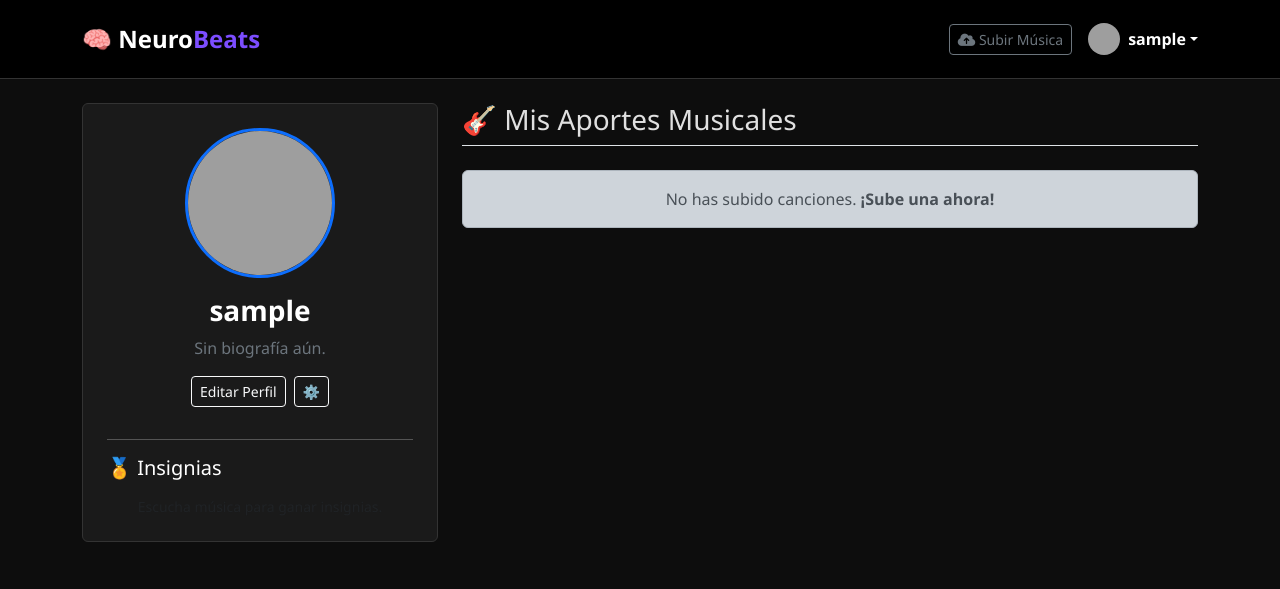
After one commit to TobbenTT/NeuroBeats, a Django app: page /profile/ in a window 1280 px wide. The commit adds this page. Shown: the top 589 px of the page. Run offline with Django 5.2, Linux system fonts and the light colour scheme; the visitor is signed in with stand-in values (Sample User, id 1); data that the repository does not hold is empty; grey boxes are pictures that could not be loaded.

Commit message:
Mejoras de Front

```diff
--- a/config/urls.py
+++ b/config/urls.py
@@ -19,14 +19,16 @@ from django.urls import path
 from django.conf import settings
 from django.conf.urls.static import static
 
-# Importamos la vista que acabamos de crear
-from music.views import home
+# Importamos vistas de Musica y Usuarios
+from music.views import home, upload_song
+from users.views import profile   # <--- AGREGADO
 
 urlpatterns = [
     path('admin/', admin.site.urls),
-    path('', home, name='home'),  # <--- Ruta vacía = Página de inicio
+    path('', home, name='home'),
+    path('upload/', upload_song, name='upload'),
+    path('profile/', profile, name='profile'), # <--- RUTA NUEVA
 ]
 
-# Configuración para servir imágenes y audio en modo desarrollo (Crucial)
 if settings.DEBUG:
     urlpatterns += static(settings.MEDIA_URL, document_root=settings.MEDIA_ROOT)
--- /dev/null
+++ b/templates/base.html
@@ -0,0 +1,60 @@
+<!DOCTYPE html>
+<html lang="es">
+<head>
+    <meta charset="UTF-8">
+    <meta name="viewport" content="width=device-width, initial-scale=1.0">
+    <title>NeuroBeats</title>
+    <link href="https://cdn.jsdelivr.net/npm/bootstrap@5.3.0/dist/css/bootstrap.min.css" rel="stylesheet">
+    <link rel="stylesheet" href="https://cdnjs.cloudflare.com/ajax/libs/font-awesome/6.0.0/css/all.min.css">
+
+    <style>
+        body { background-color: #0d0d0d; color: #e0e0e0; font-family: 'Segoe UI', sans-serif; }
+        .navbar { background-color: #000000; border-bottom: 1px solid #333; }
+        .btn-neuro { background-color: #7c4dff; color: white; border: none; }
+        .btn-neuro:hover { background-color: #651fff; color: white; }
+        .card { background-color: #1a1a1a; border: 1px solid #333; color: white; }
+        a { text-decoration: none; }
+    </style>
+</head>
+<body>
+
+<nav class="navbar navbar-expand-lg navbar-dark py-3">
+    <div class="container">
+        <a class="navbar-brand fw-bold fs-4" href="{% url 'home' %}">
+            🧠 <span class="text-white">Neuro</span><span style="color: #7c4dff;">Beats</span>
+        </a>
+
+        <div class="collapse navbar-collapse justify-content-end">
+            <div class="navbar-nav align-items-center gap-3">
+                {% if user.is_authenticated %}
+                    <a href="{% url 'upload' %}" class="btn btn-sm btn-outline-secondary">
+                        <i class="fas fa-cloud-upload-alt"></i> Subir Música
+                    </a>
+
+                    <div class="dropdown">
+                        <a href="#" class="d-flex align-items-center text-white dropdown-toggle" data-bs-toggle="dropdown">
+                            <img src="{{ user.profile.avatar.url }}" class="rounded-circle me-2" width="32" height="32" style="object-fit: cover;">
+                            <strong>{{ user.username }}</strong>
+                        </a>
+                        <ul class="dropdown-menu dropdown-menu-dark shadow">
+                            <li><a class="dropdown-item" href="{% url 'profile' %}">👤 Mi Perfil</a></li>
+                            <li><hr class="dropdown-divider"></li>
+                            <li><a class="dropdown-item text-danger" href="/admin/logout/">🚪 Cerrar Sesión</a></li>
+                        </ul>
+                    </div>
+                {% else %}
+                    <a href="/admin/login/" class="btn btn-neuro px-4">Iniciar Sesión</a>
+                {% endif %}
+            </div>
+        </div>
+    </div>
+</nav>
+
+<div class="container py-4">
+    {% block content %}
+    {% endblock %}
+</div>
+
+<script src="https://cdn.jsdelivr.net/npm/bootstrap@5.3.0/dist/js/bootstrap.bundle.min.js"></script>
+</body>
+</html>
--- /dev/null
+++ b/templates/profile.html
@@ -0,0 +1,59 @@
+{% extends 'base.html' %}
+
+{% block content %}
+<div class="row">
+    <div class="col-md-4 mb-4">
+        <div class="card text-center p-4">
+            <div class="mb-3">
+                <img src="{{ user.profile.avatar.url }}" class="rounded-circle border border-3 border-primary" width="150" height="150" style="object-fit: cover;">
+            </div>
+            <h3 class="fw-bold">{{ user.username }}</h3>
+            <p class="text-secondary">{{ user.profile.bio|default:"Sin biografía aún." }}</p>
+
+            <div class="d-flex justify-content-center gap-2 mb-3">
+                <button class="btn btn-sm btn-outline-light">Editar Perfil</button>
+                <button class="btn btn-sm btn-outline-light">⚙️</button>
+            </div>
+
+            <hr>
+
+            <h5 class="text-start mb-3">🏅 Insignias</h5>
+            <div class="d-flex flex-wrap gap-2 justify-content-center">
+                {% for badge in user.profile.badges.all %}
+                    <span class="badge bg-warning text-dark" title="{{ badge.description }}">
+                        {{ badge.icon_name }} {{ badge.name }}
+                    </span>
+                {% empty %}
+                    <small class="text-muted">Escucha música para ganar insignias.</small>
+                {% endfor %}
+            </div>
+        </div>
+    </div>
+
+    <div class="col-md-8">
+        <h3 class="mb-4 border-bottom pb-2">🎸 Mis Aportes Musicales</h3>
+
+        <div class="list-group">
+            {% for song in my_songs %}
+            <div class="list-group-item list-group-item-action bg-dark text-white border-secondary d-flex align-items-center gap-3">
+                <img src="{{ song.cover_image.url }}" class="rounded" width="60" height="60" style="object-fit: cover;">
+
+                <div class="flex-grow-1">
+                    <h5 class="mb-0">{{ song.title }}</h5>
+                    <small class="text-muted">{{ song.genre.name }} • {{ song.created_at|date:"d M Y" }}</small>
+                </div>
+
+                <div class="d-flex align-items-center gap-2">
+                    <span class="badge bg-secondary">⭐ 4.5</span>
+                    <button class="btn btn-sm btn-outline-danger">🗑️</button>
+                </div>
+            </div>
+            {% empty %}
+                <div class="alert alert-dark text-center">
+                    No has subido canciones. <a href="{% url 'upload' %}" class="alert-link">¡Sube una ahora!</a>
+                </div>
+            {% endfor %}
+        </div>
+    </div>
+</div>
+{% endblock %}
--- a/users/views.py
+++ b/users/views.py
@@ -1,3 +1,13 @@
 from django.shortcuts import render
+from django.contrib.auth.decorators import login_required
+from music.models import Song
 
-# Create your views here.
+@login_required
+def profile(request):
+    # 1. Obtener las canciones que el usuario ha subido
+    my_songs = Song.objects.filter(uploader=request.user).order_by('-created_at')
+
+    # 2. Pasar datos al template
+    return render(request, 'profile.html', {
+        'my_songs': my_songs
+    })
```
Also changed, not shown: music/forms.py (added, +16 -0 lines), music/views.py (+17 -1 lines), templates/home.html (+19 -42 lines), templates/upload.html (added, +41 -0 lines), users/migrations/0001_initial.py (added).
